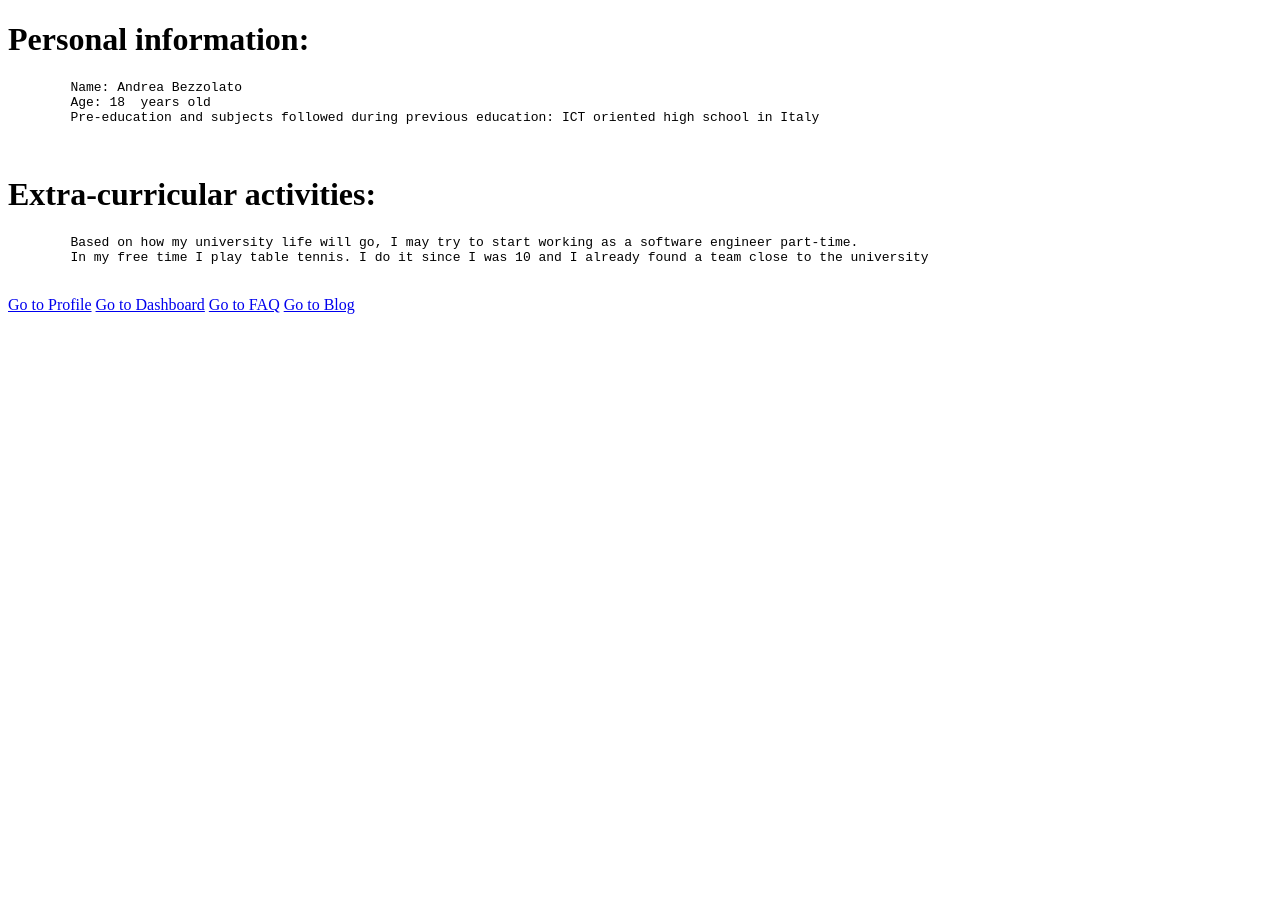
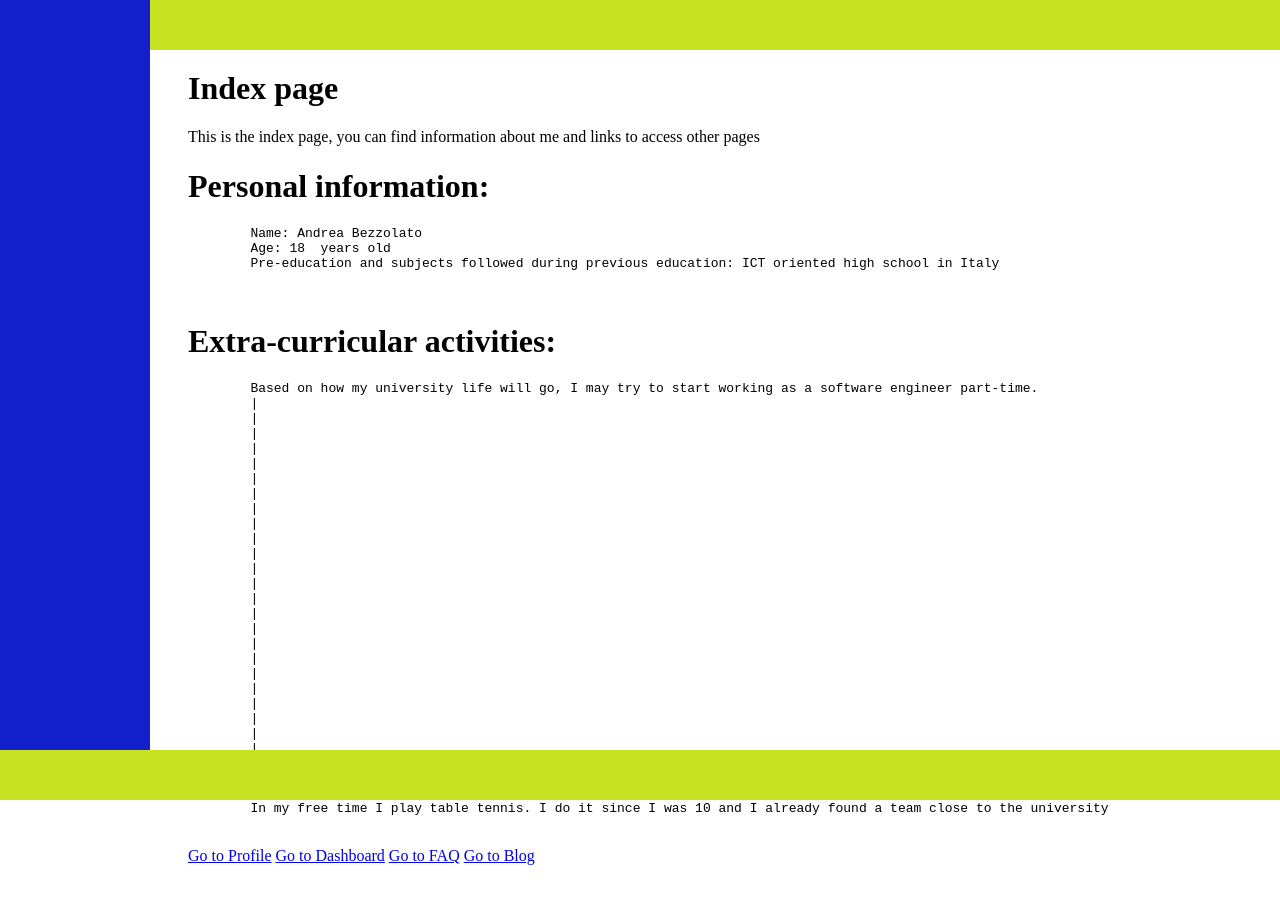
Before and after one commit to Andrea-B3zz/Andrea-B3zz.github.io, a plain HTML site: page index.html in a window 1280 px wide. Before the commit the page ends 800 px from the top, so only its background shows below. Drawn offline with Linux system fonts and the light colour scheme.

Commit message:
Created layout

```diff
--- a/blog.html
+++ b/blog.html
@@ -4,9 +4,27 @@
     <meta charset="UTF-8">
     <meta name="viewport" content="width=device-width, initial-scale=1.0">
     <meta http-equiv="X-UA-Compatible" content="ie=edge">
+    <link rel="stylesheet" href="style.css">
   </head>
   <body>
-    <a href="index.html">Go to Index</a>
-    <a href="post.html">Go to Post</a>
+    <header>
+
+    </header>
+
+    <main class="left">
+
+      <div class="sidebar">
+
+      </div>
+
+      <a href="index.html">Go to Index</a>
+      <a href="post.html">Go to Post</a>
+
+        </main>
+
+    <footer>
+
+    </footer>
+
   </body>
 </html>
--- a/index.html
+++ b/index.html
@@ -4,26 +4,81 @@
     <meta charset="UTF-8">
     <meta name="viewport" content="width=device-width, initial-scale=1.0">
     <meta http-equiv="X-UA-Compatible" content="ie=edge">
-    <title>My profile</title>
+    <title>Index</title>
+    <link rel="stylesheet" href="style.css">
   </head>
   <body>
+
+    <header>
+
+    </header>
+
+    <main class="left">
+
+      <div class="sidebar">
+
+        </div>
+
+    <h1>Index page</h1>
+    <p>
+      This is the index page, you can find information about me and links to access other pages
+    </p>
+
     <h1>Personal information:</h1>
+
     <pre>
         Name: Andrea Bezzolato
         Age: 18  years old
         Pre-education and subjects followed during previous education: ICT oriented high school in Italy
 
     </pre>
+
     <h1>Extra-curricular activities:</h1>
+
     <pre>
         Based on how my university life will go, I may try to start working as a software engineer part-time.
+        |
+        |
+        |
+        |
+        |
+        |
+        |
+        |
+        |
+        |
+        |
+        |
+        |
+        |
+        |
+        |
+        |
+        |
+        |
+        |
+        |
+        |
+        |
+        |
+        |
+        |
+        |
         In my free time I play table tennis. I do it since I was 10 and I already found a team close to the university
     </pre>
+
     <p>
       <a href="profile.html">Go to Profile</a>
       <a href="dashboard.html">Go to Dashboard</a>
       <a href="faq.html">Go to FAQ</a>
       <a href="blog.html">Go to Blog</a>
     </p>
+
+  </main>
+
+  <footer>
+
+  </footer>
+
   </body>
 </html>
--- /dev/null
+++ b/style.css
@@ -0,0 +1,36 @@
+.left{
+  margin-left: 180px;
+  }
+
+  main{
+    margin-top: 70px;
+    margin-bottom: 70px;
+  }
+
+  footer{
+    background-color: rgb(198, 226, 35);
+    position:fixed;
+    left: 0;
+    bottom: 0;
+    height: 50px;
+    width: 100%;
+
+  }
+
+  .sidebar {
+    height: 100%;
+    width: 150px;
+    position: fixed;
+    left: 0;
+    top: 0;
+    background-color: rgb(19, 31, 202);
+    }
+
+    header{
+      background-color: rgb(198, 226, 35);
+      position: fixed;
+      left:0;
+      top:0;
+      height: 50px;
+      width: 100%
+    }
```
Also changed, not shown: dashboard.html (+18 -1 lines), faq.html (+18 -1 lines), post.html (+17 -1 lines), profile.html (+18 -1 lines).
